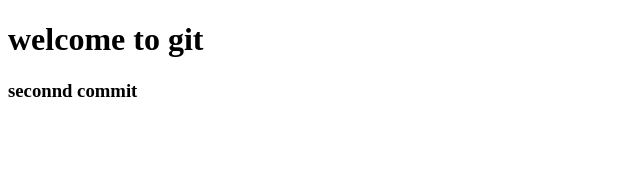
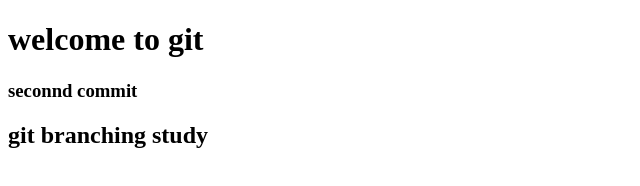
Before and after one commit to Christin-George-SDE/Datewithgit-sample, a plain HTML site: page index.html in a window 1280 px wide. Shown: the whole page, without its empty margins (0-640 px from the left). Drawn offline with Linux system fonts and the light colour scheme.

Commit message:
conflit creating

```diff
--- a/index.html
+++ b/index.html
@@ -8,5 +8,6 @@
 <body>
     <h1>welcome to git</h1>
     <h3>seconnd commit</h3>
+    <h2>git branching study</h2>
 </body>
 </html>
```
Also changed, not shown: 1 other file.
